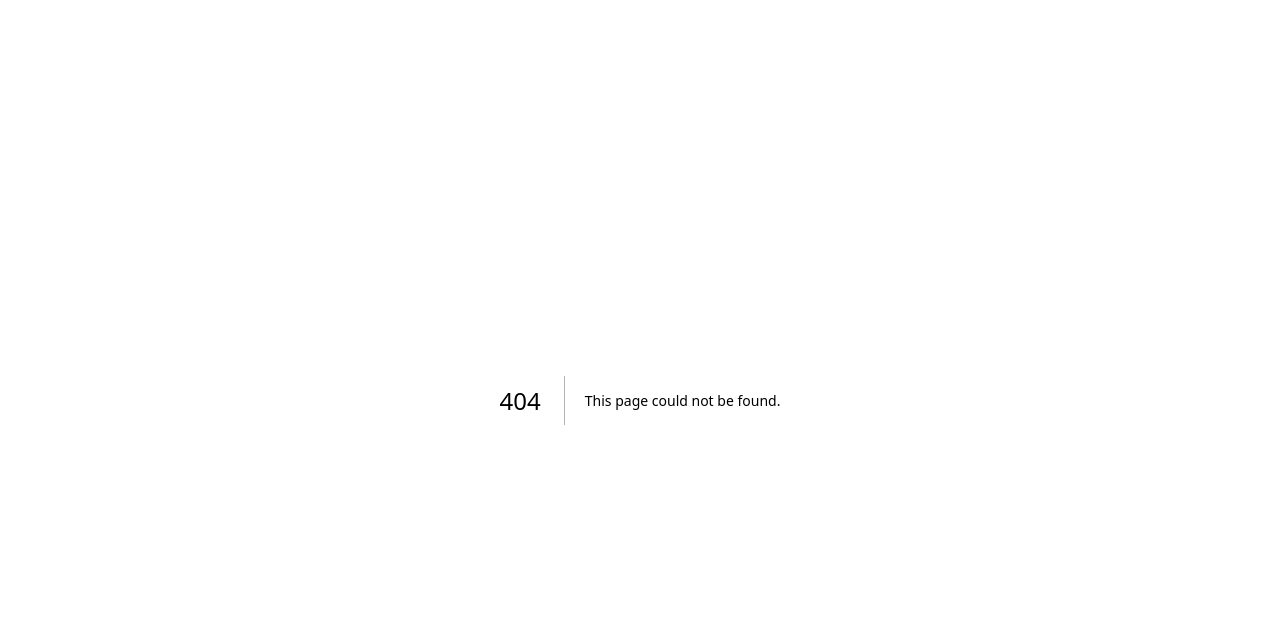
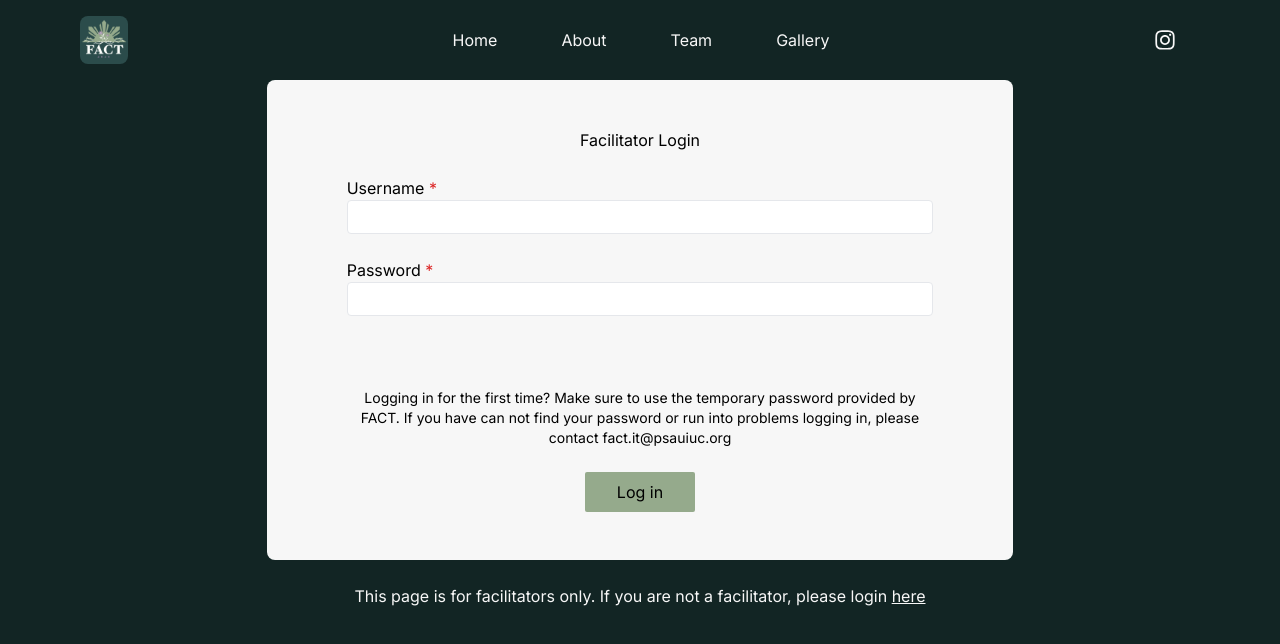
Before and after one commit to filipinx-americans-coming-together/fact-website-frontend, a Next.js app: page /facilitators/login in a window 1280 px wide. Before the commit this address had no page. Shown: the top 644 px of the page. Built offline with nearby package versions, Linux system fonts and the light colour scheme.

Commit message:
added facilitator login screen

```diff
--- /dev/null
+++ b/src/app/facilitators/login/page.tsx
@@ -0,0 +1,61 @@
+"use client";
+
+import FormContainer from "@/components/formatting/FormContainer";
+import Navbar from "@/components/navigation/Navbar";
+import TextInput from "@/components/ui/TextInput";
+import { useLogin } from "@/hooks/api/useLogin";
+import Link from "next/link";
+import { useState } from "react";
+
+export default function FacilitatorLogin() {
+    const [formData, setFormData] = useState<Object>({
+        username: "",
+        password: "",
+    });
+
+    return (
+        <>
+            <Navbar />
+
+            <FormContainer
+                submitText="Log in"
+                formName="loginForm"
+                onSubmit={() => {}}
+                isLoading={false}
+                errorMessage={undefined}
+            >
+                <div className="text-center">Facilitator Login</div>
+                <TextInput
+                    label="Username"
+                    id="username"
+                    setState={setFormData}
+                />
+                <TextInput
+                    label="Password"
+                    id="password"
+                    showCharacters={false}
+                    setState={setFormData}
+                />
+
+                <br />
+                <div className="text-center text-sm">
+                    Logging in for the first time? Make sure to use the
+                    temporary password provided by FACT. If you have can not
+                    find your password or run into problems logging in, please
+                    contact fact.it@psauiuc.org
+                </div>
+            </FormContainer>
+            <br />
+            <div className="text-center">
+                This page is for facilitators only. If you are not a
+                facilitator, please login{" "}
+                <Link
+                    className="underline hover:text-highlight-primary"
+                    href="/my-fact/login"
+                >
+                    here
+                </Link>
+            </div>
+        </>
+    );
+}
```
